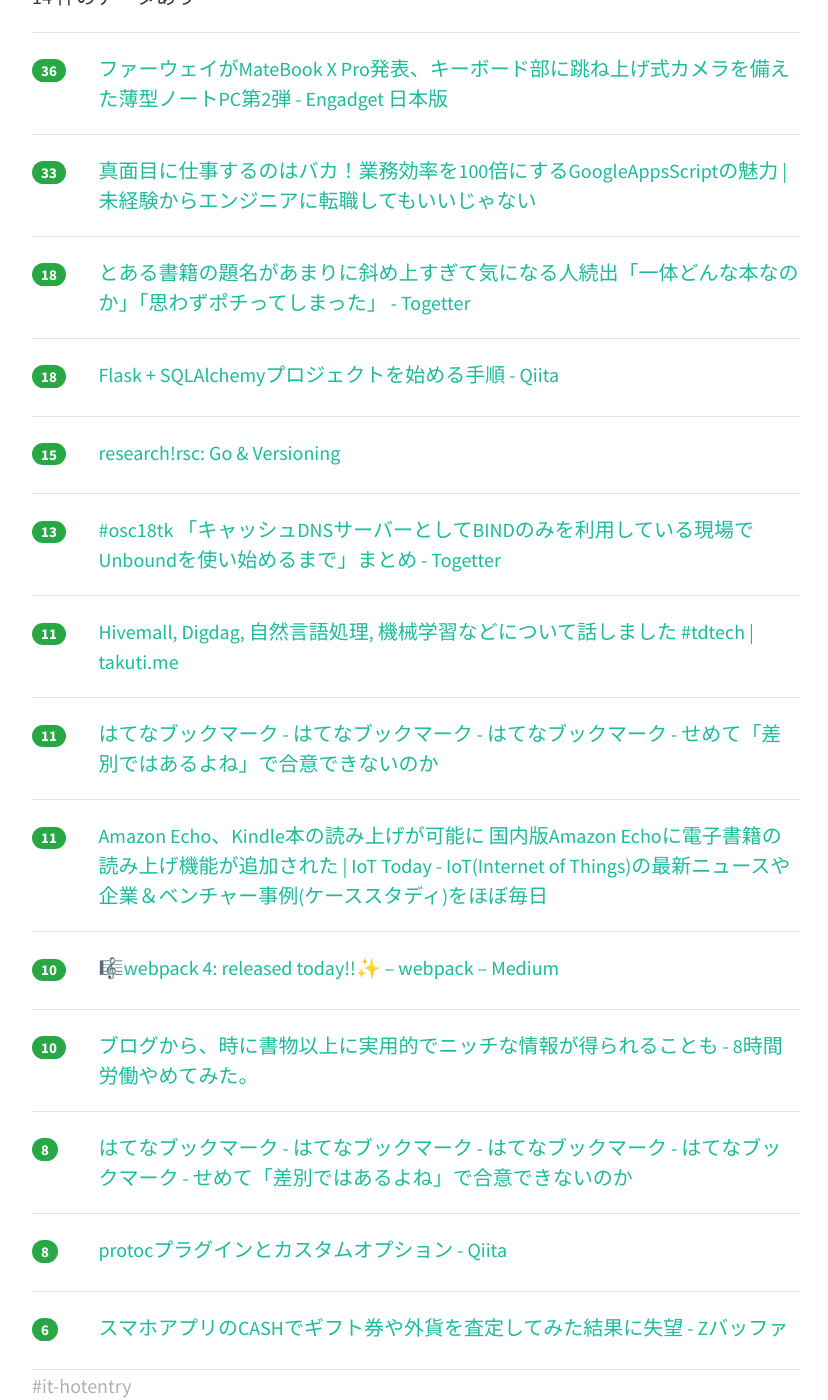
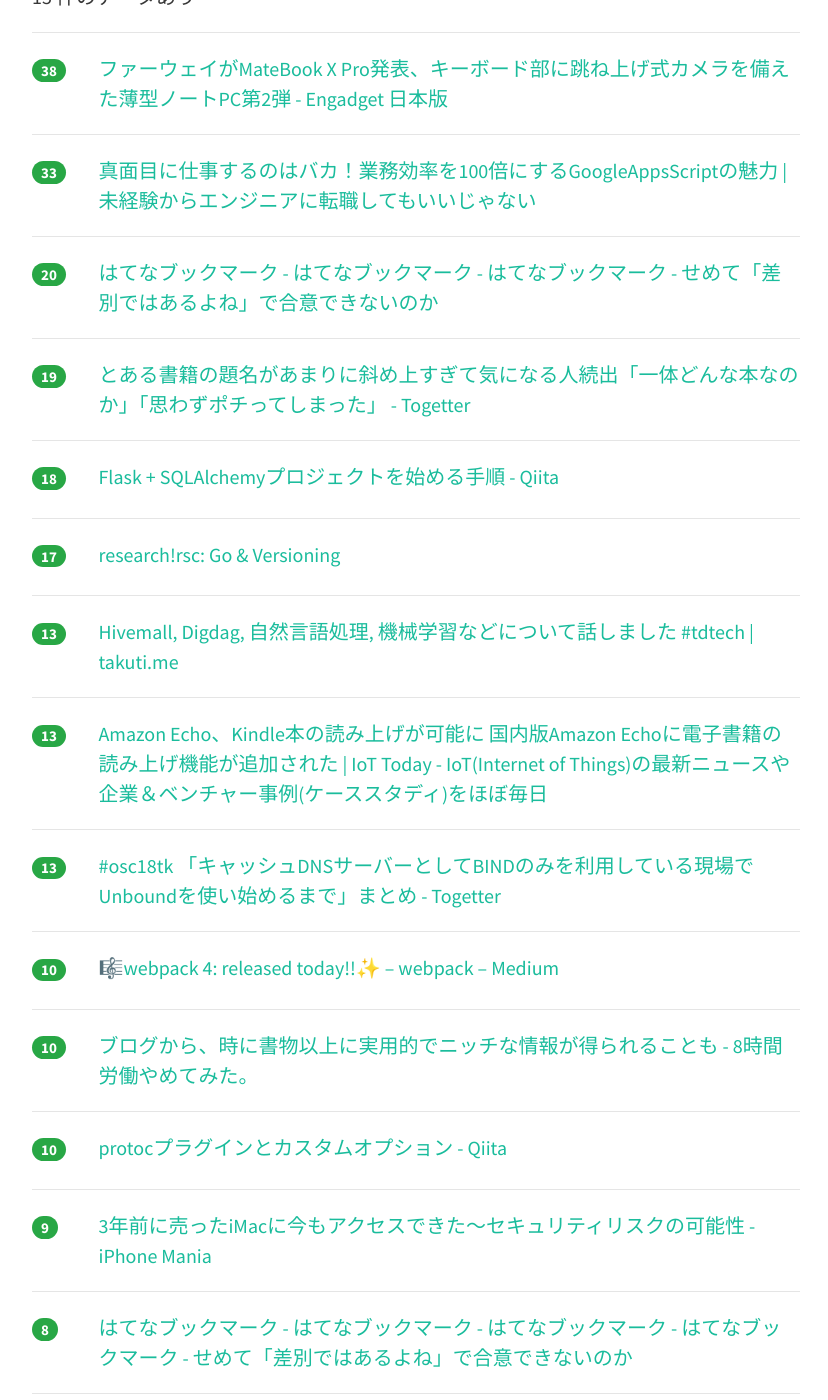
Before and after one commit to yatta47/hatena-matome-site, a Jekyll site: the page built from _posts/2018-02-26-hatena.md, in a window 1280 px wide and 1400 px high, scrolled down 341 px. Shown: the whole window, without its empty margins (224-1052 px from the left). Built offline with Jekyll 4.4.1, drawn with Linux system fonts in a browser that asks for light colours; nearby versions of some CDN libraries.

Commit message:
Updated 2018-02-26

```diff
--- a/_posts/2018-02-26-hatena.md
+++ b/_posts/2018-02-26-hatena.md
@@ -1,13 +1,13 @@
 ---
 layout: post
 title:  "2018-02-26 はてぶIT"
-date:   2018-02-26 05:02:09
+date:   2018-02-26 06:01:50
 tags: [it-hotentry]
 ---
-14 件のデータあり
+15 件のデータあり
 
 <hr><div class="row">
-<div class="col-1"><span class="badge badge-pill badge-success h2">36</span></div>
+<div class="col-1"><span class="badge badge-pill badge-success h2">38</span></div>
 <div class="col-11"><a href='http://japanese.engadget.com/2018/02/25/matebook-x-pro-pc-2/' target='_blank'>ファーウェイがMateBook X Pro発表、キーボード部に跳ね上げ式カメラを備えた薄型ノートPC第2弾 - Engadget 日本版</a></div>
 </div>
 <hr>
@@ -17,7 +17,12 @@ tags: [it-hotentry]
 </div>
 <hr>
 <div class="row">
-<div class="col-1"><span class="badge badge-pill badge-success h2">18</span></div>
+<div class="col-1"><span class="badge badge-pill badge-success h2">20</span></div>
+<div class="col-11"><a href='http://b.hatena.ne.jp/entry/b.hatena.ne.jp/entry/b.hatena.ne.jp/entry/s/anond.hatelabo.jp/20180225105423' target='_blank'>はてなブックマーク - はてなブックマーク - はてなブックマーク - せめて「差別ではあるよね」で合意できないのか</a></div>
+</div>
+<hr>
+<div class="row">
+<div class="col-1"><span class="badge badge-pill badge-success h2">19</span></div>
 <div class="col-11"><a href='https://togetter.com/li/1203003' target='_blank'>とある書籍の題名があまりに斜め上すぎて気になる人続出「一体どんな本なのか」「思わずポチってしまった」 - Togetter</a></div>
 </div>
 <hr>
@@ -27,28 +32,23 @@ tags: [it-hotentry]
 </div>
 <hr>
 <div class="row">
-<div class="col-1"><span class="badge badge-pill badge-success h2">15</span></div>
+<div class="col-1"><span class="badge badge-pill badge-success h2">17</span></div>
 <div class="col-11"><a href='https://research.swtch.com/vgo' target='_blank'>research!rsc: Go & Versioning</a></div>
 </div>
 <hr>
 <div class="row">
 <div class="col-1"><span class="badge badge-pill badge-success h2">13</span></div>
-<div class="col-11"><a href='https://togetter.com/li/1202909' target='_blank'>#osc18tk 「キャッシュDNSサーバーとしてBINDのみを利用している現場でUnboundを使い始めるまで」まとめ - Togetter</a></div>
-</div>
-<hr>
-<div class="row">
-<div class="col-1"><span class="badge badge-pill badge-success h2">11</span></div>
 <div class="col-11"><a href='https://takuti.me/note/td-tech-talk-plazma/' target='_blank'>Hivemall, Digdag, 自然言語処理, 機械学習などについて話しました #tdtech | takuti.me</a></div>
 </div>
 <hr>
 <div class="row">
-<div class="col-1"><span class="badge badge-pill badge-success h2">11</span></div>
-<div class="col-11"><a href='http://b.hatena.ne.jp/entry/b.hatena.ne.jp/entry/b.hatena.ne.jp/entry/s/anond.hatelabo.jp/20180225105423' target='_blank'>はてなブックマーク - はてなブックマーク - はてなブックマーク - せめて「差別ではあるよね」で合意できないのか</a></div>
+<div class="col-1"><span class="badge badge-pill badge-success h2">13</span></div>
+<div class="col-11"><a href='http://jbpress.ismedia.jp/articles/-/52437' target='_blank'>Amazon Echo、Kindle本の読み上げが可能に 国内版Amazon Echoに電子書籍の読み上げ機能が追加された | IoT Today - IoT(Internet of Things)の最新ニュースや企業＆ベンチャー事例(ケーススタディ)をほぼ毎日</a></div>
 </div>
 <hr>
 <div class="row">
-<div class="col-1"><span class="badge badge-pill badge-success h2">11</span></div>
-<div class="col-11"><a href='http://jbpress.ismedia.jp/articles/-/52437' target='_blank'>Amazon Echo、Kindle本の読み上げが可能に 国内版Amazon Echoに電子書籍の読み上げ機能が追加された | IoT Today - IoT(Internet of Things)の最新ニュースや企業＆ベンチャー事例(ケーススタディ)をほぼ毎日</a></div>
+<div class="col-1"><span class="badge badge-pill badge-success h2">13</span></div>
+<div class="col-11"><a href='https://togetter.com/li/1202909' target='_blank'>#osc18tk 「キャッシュDNSサーバーとしてBINDのみを利用している現場でUnboundを使い始めるまで」まとめ - Togetter</a></div>
 </div>
 <hr>
 <div class="row">
@@ -62,17 +62,22 @@ tags: [it-hotentry]
 </div>
 <hr>
 <div class="row">
+<div class="col-1"><span class="badge badge-pill badge-success h2">10</span></div>
+<div class="col-11"><a href='https://qiita.com/yugui/items/29adefab34f7f1a3c3c6' target='_blank'>protocプラグインとカスタムオプション - Qiita</a></div>
+</div>
+<hr>
+<div class="row">
+<div class="col-1"><span class="badge badge-pill badge-success h2">9</span></div>
+<div class="col-11"><a href='https://iphone-mania.jp/news-203985/' target='_blank'>3年前に売ったiMacに今もアクセスできた〜セキュリティリスクの可能性 - iPhone Mania</a></div>
+</div>
+<hr>
+<div class="row">
 <div class="col-1"><span class="badge badge-pill badge-success h2">8</span></div>
 <div class="col-11"><a href='http://b.hatena.ne.jp/entry/b.hatena.ne.jp/entry/b.hatena.ne.jp/entry/b.hatena.ne.jp/entry/s/anond.hatelabo.jp/20180225105423' target='_blank'>はてなブックマーク - はてなブックマーク - はてなブックマーク - はてなブックマーク - せめて「差別ではあるよね」で合意できないのか</a></div>
 </div>
 <hr>
 <div class="row">
-<div class="col-1"><span class="badge badge-pill badge-success h2">8</span></div>
-<div class="col-11"><a href='https://qiita.com/yugui/items/29adefab34f7f1a3c3c6' target='_blank'>protocプラグインとカスタムオプション - Qiita</a></div>
-</div>
-<hr>
-<div class="row">
-<div class="col-1"><span class="badge badge-pill badge-success h2">6</span></div>
+<div class="col-1"><span class="badge badge-pill badge-success h2">7</span></div>
 <div class="col-11"><a href='http://www.zbuffer3dp.com/entry/cash-money-gift' target='_blank'>スマホアプリのCASHでギフト券や外貨を査定してみた結果に失望 - Zバッファ</a></div>
 </div>
 <hr>
```
